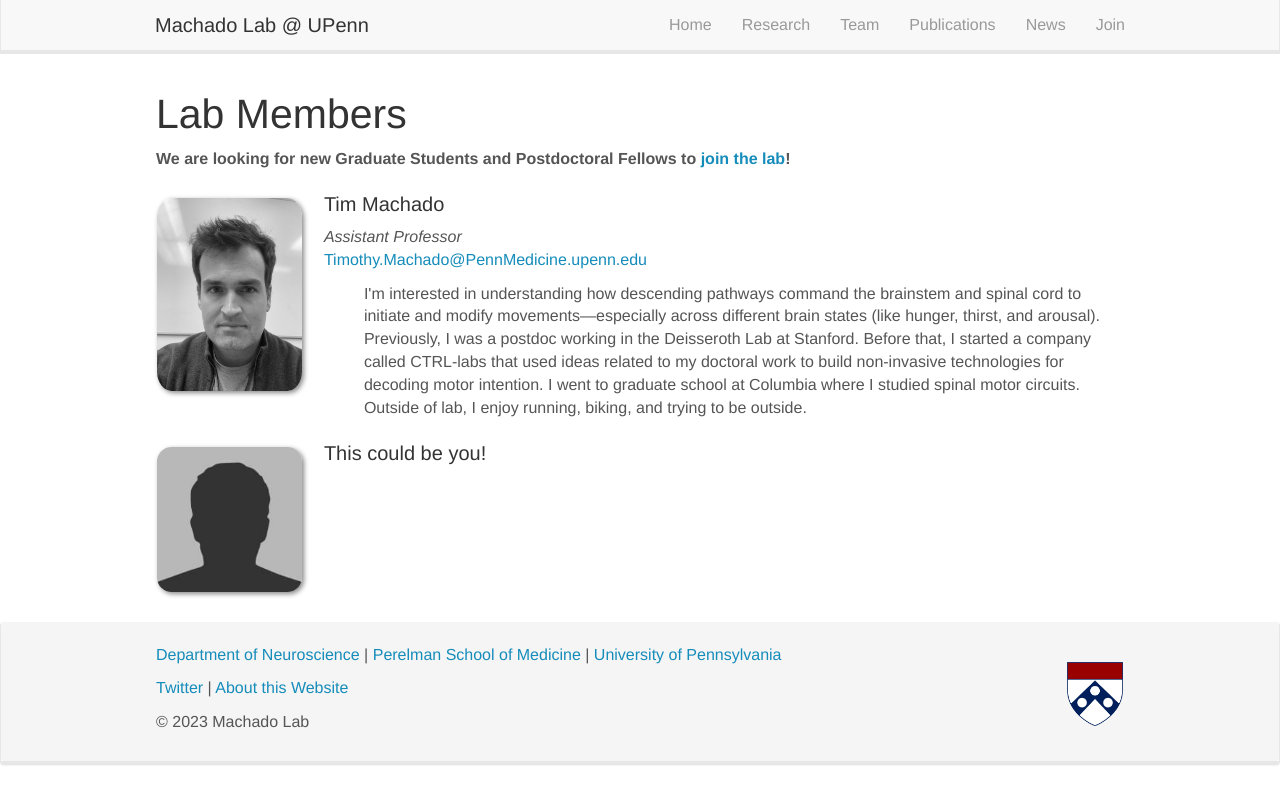
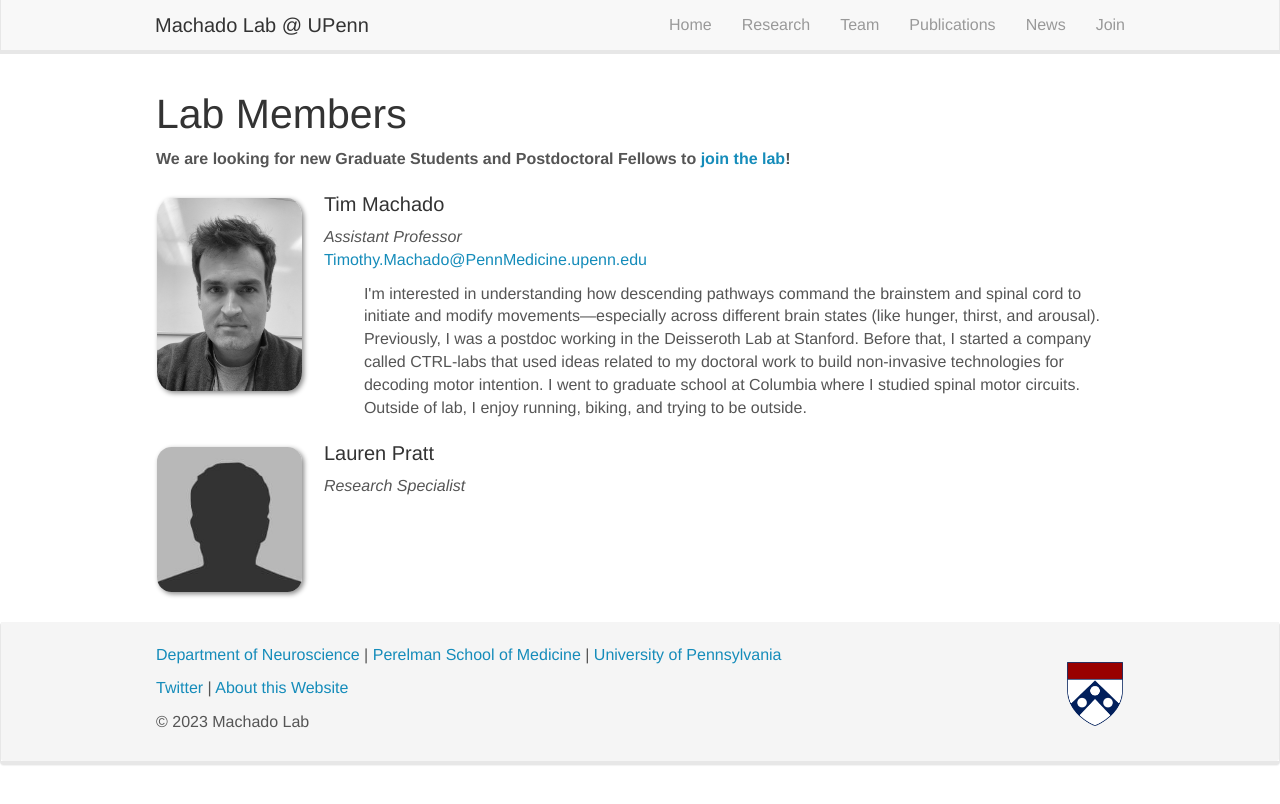
Before and after one commit to machado-lab-code/machado-lab-code, a Jekyll site: the page built from _pages/team.md, in a window 1280 px wide. Shown: the top 804 px of the page. Built offline with Jekyll 4.4.1, drawn with Linux system fonts in a browser that asks for light colours; nearby versions of some CDN libraries.

Commit message:
added lauren

```diff
--- a/_data/team_members.yml
+++ b/_data/team_members.yml
@@ -8,8 +8,9 @@
   education2: Ph.D., Columbia University (Paninski and Jessell labs)
   education3: Postdoc Stanford University (Deisseroth lab)
 
-- name: "This could be you!"
+- name: Lauren Pratt
   photo: bio-photo.jpg
+  info: Research Specialist
   email:
   number_educ: 0
   education1:
```
